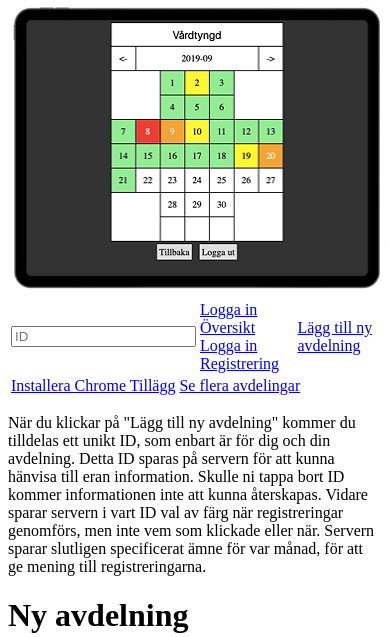
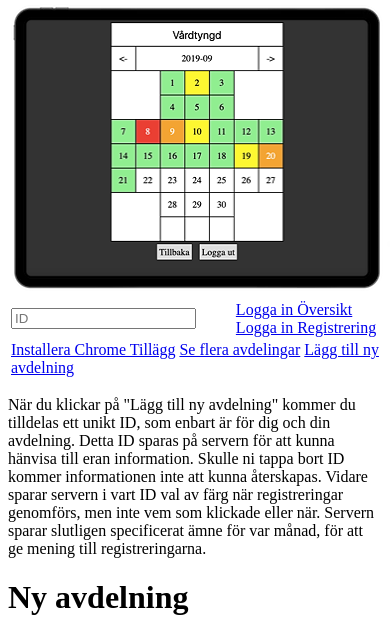
Before and after one commit to teddykladdkak/gronakorset, a browser extension: page views/index.html in a window 390 px wide. Shown: the part 142-779 px from the top of the page. Drawn offline with Linux system fonts and the light colour scheme; files whose address does not match are found by name.

Commit message:
Layout
- Ändra plats för knapp, för att skapa plats i mobilvy.

```diff
--- a/views/index.html
+++ b/views/index.html
@@ -12,6 +12,7 @@
 				<td><img src="img/kors.png"></td>
 				<td><img src="img/reg.png"></td>
 			</tr>
+		</table>
 		<table>
 			<tr class="start">
 				<td>
@@ -21,14 +22,12 @@
 					<a class="button" href="javascript:loggaIn();">Logga in Översikt</a><br/>
 					<a class="button" href="javascript:registrering();">Logga in Registrering</a>
 				</td>
-				<td>
-					<a class="button" href="javascript:showHide('nyanv', 'start');sel('mail');">Lägg till ny avdelning</a>
-				</td>
 			</tr>
 			<tr>
-				<td colspan="3">
+				<td colspan="2">
 					<a class="button" href="javascript:showHide('install', 'start');">Installera Chrome Tillägg</a>
 					<a class="button" href="javascript:oppnaFlera();">Se flera avdelingar</a>
+					<a class="button" href="javascript:showHide('nyanv', 'start');sel('mail');">Lägg till ny avdelning</a>
 				</td>
 			</tr>
 		</table>
```
